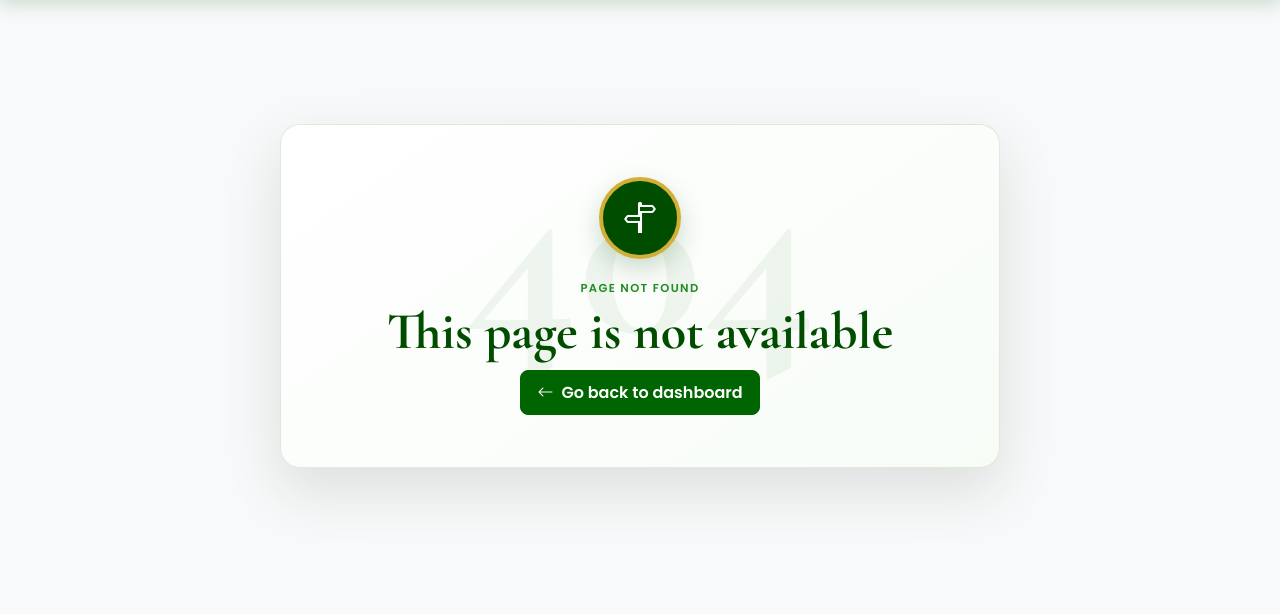
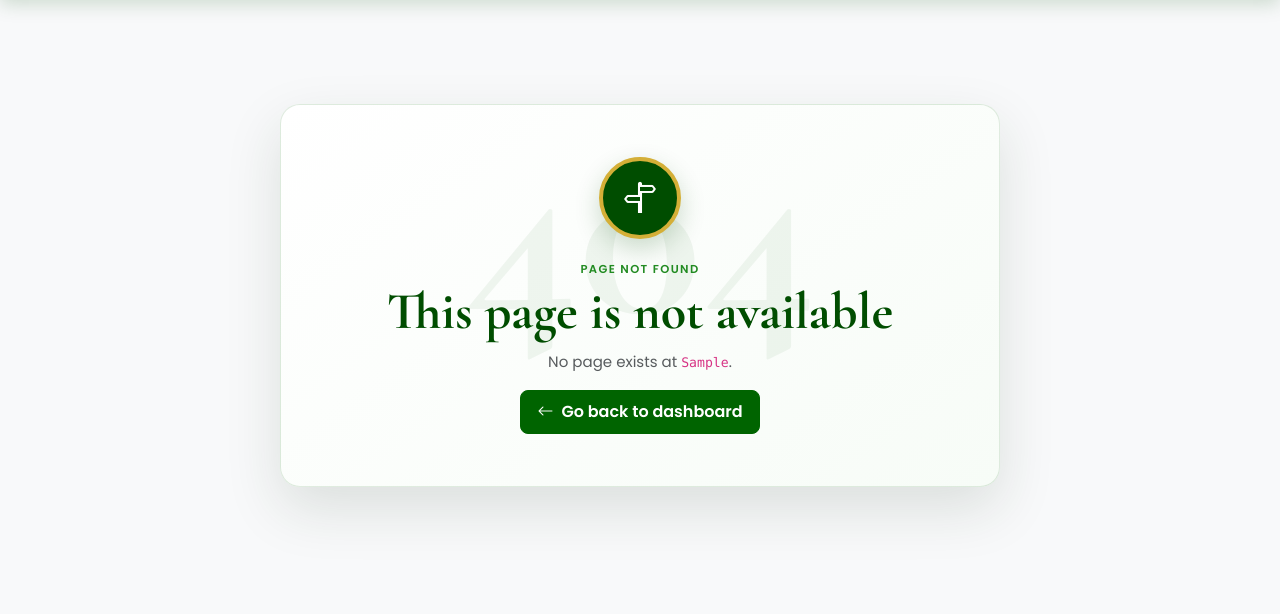
Before and after one commit to JAPHES/tsavomgt_hub, a Django app: template templates/errors/404.html in a window 1280 px wide. Shown: the part 94-708 px from the top of the page. Run offline with Django 5.2, Linux system fonts and the light colour scheme; the template is opened without the code that fills it: most values are stand-ins (such as "Sample title", 1, 10 or a date in 2020); grey boxes marked "Sample" are stand-in pictures.

Commit message:
fix(errors): show missing path on custom 404 page

```diff
--- a/templates/errors/404.html
+++ b/templates/errors/404.html
@@ -7,6 +7,9 @@
         <span class="not-found-icon" aria-hidden="true"><i class="bi bi-signpost-split"></i></span>
         <p class="eyebrow">Page not found</p>
         <h1 id="not-found-heading">This page is not available</h1>
+        {% if requested_path %}
+            <p class="text-muted">No page exists at <code>{{ requested_path }}</code>.</p>
+        {% endif %}
         <a class="btn btn-primary not-found-action" href="{% url 'dashboard:index' %}">
             <i class="bi bi-arrow-left me-2" aria-hidden="true"></i>Go back to dashboard
         </a>
```
